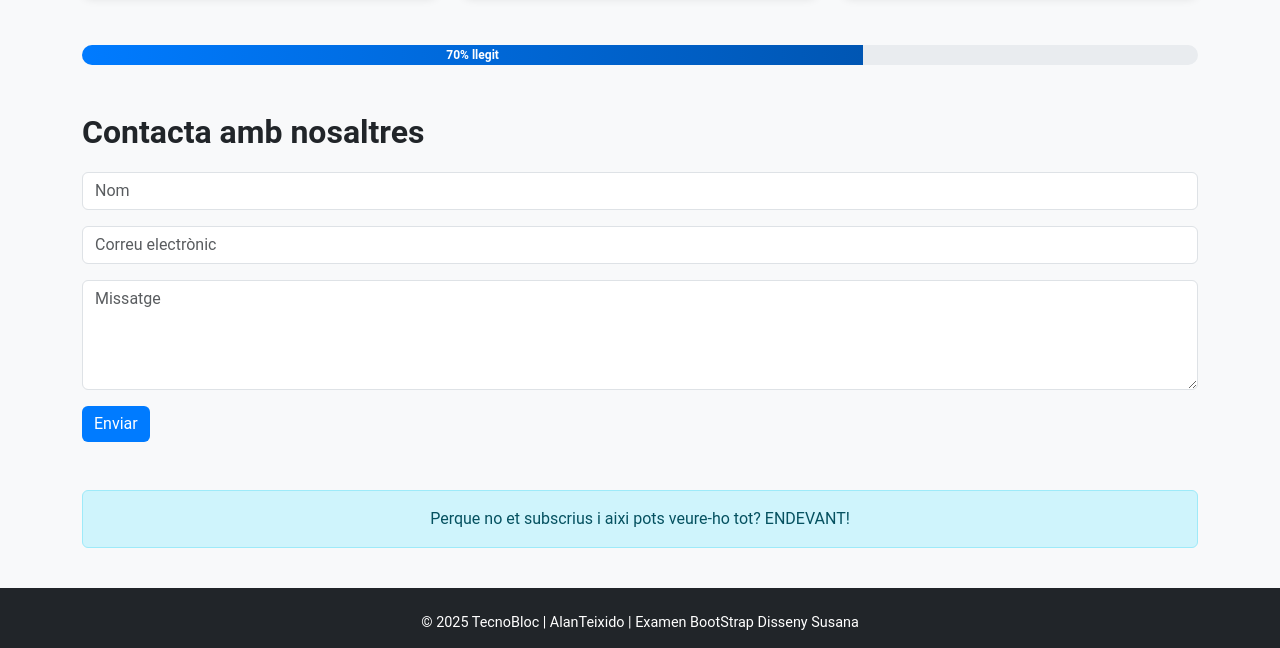
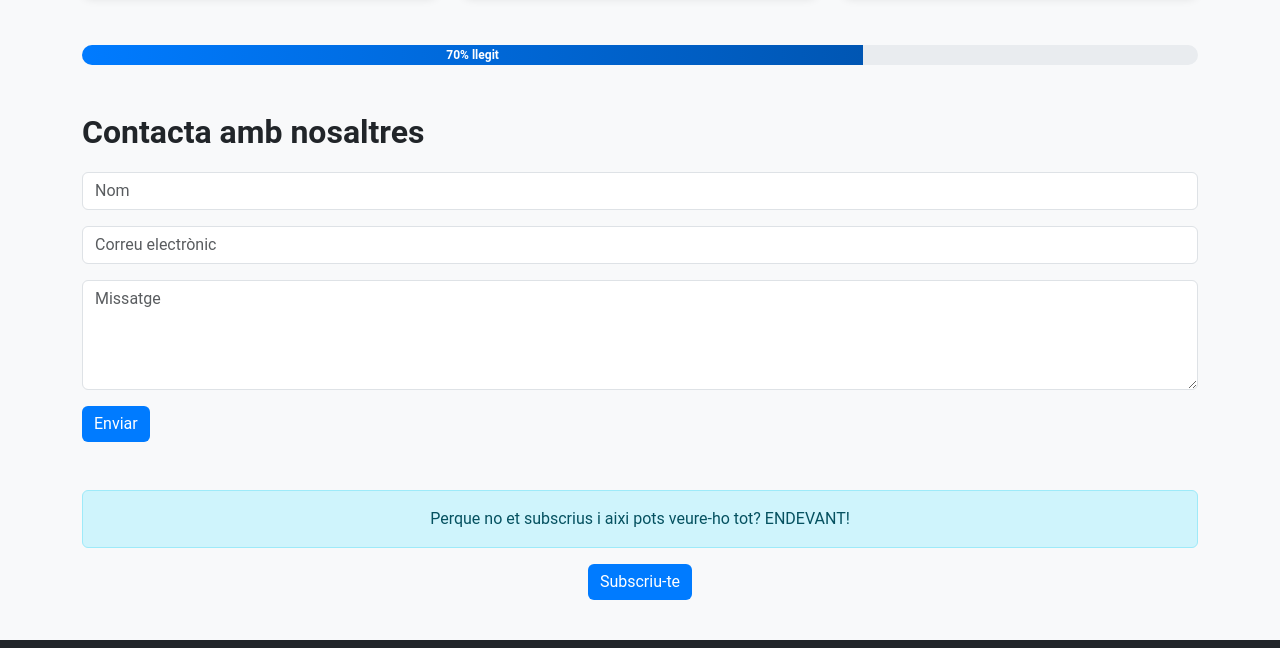
Before and after one commit to AlanTeixido/Examen_Bootstrap, a plain HTML site: page index.html in a window 1280 px wide. Shown: the part 1298-1946 px from the top of the page. Drawn offline with nearby package versions, Linux system fonts and the light colour scheme.

Commit message:
feat: Add subscription button to the alert section

```diff
--- a/index.html
+++ b/index.html
@@ -121,6 +121,12 @@
     <!-- Component Extra (Alert) -->
     <div class="container my-4">
         <div class="alert alert-info text-center">Perque no et subscrius i aixi pots veure-ho tot? ENDEVANT!</div>
+
+        <!-- BotoSubscripcio -->
+        <div class="d-flex justify-content-center">
+            <button class="btn btn-primary">Subscriu-te</button>
+        </div>
+
     </div>
 
     <!-- Footer -->
```
